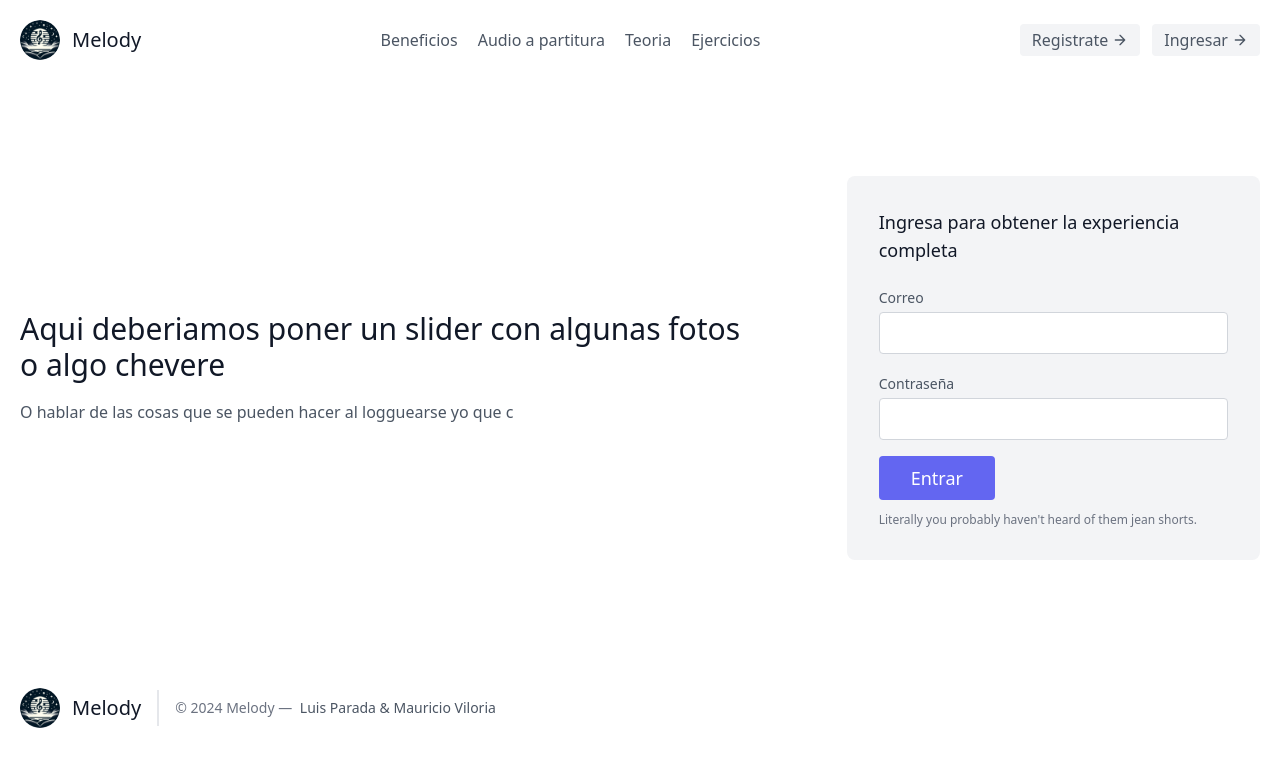
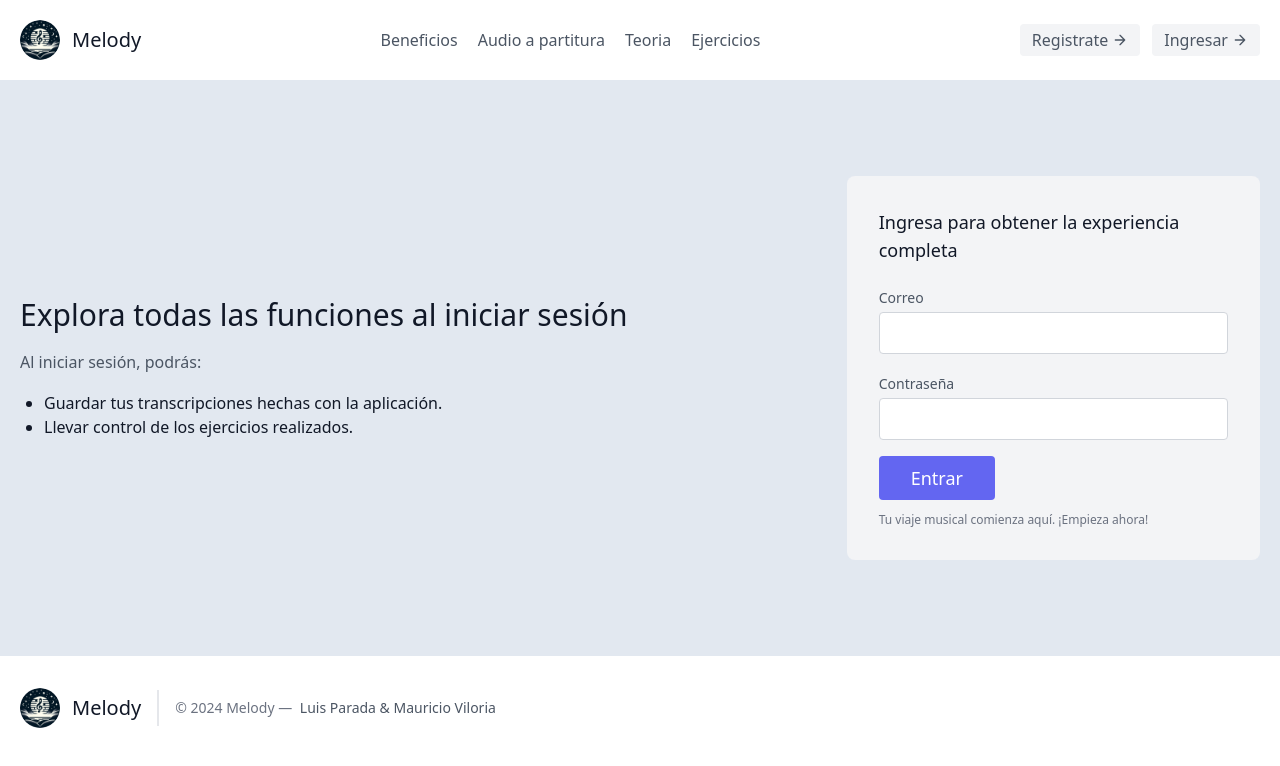
Before and after one commit to LuijoParada/Melody-Front, an Angular app: page /login in a window 1280 px wide. Shown: the top 766 px of the page. Built offline with nearby package versions, Linux system fonts and the light colour scheme; no server answers.

Commit message:
superman

```diff
--- a/src/app/components/login/login.component.html
+++ b/src/app/components/login/login.component.html
@@ -1,13 +1,16 @@
-<section class="text-gray-600 body-font">
+<section class="text-gray-600 body-font bg-slate-200">
   <div class="container px-5 py-24 mx-auto flex flex-wrap items-center">
     <div class="lg:w-3/5 md:w-1/2 md:pr-16 lg:pr-0 pr-0">
-        <h1 class="title-font font-medium text-3xl text-gray-900">Aqui deberiamos poner un slider con algunas fotos o algo chevere</h1>
-        <p class="leading-relaxed mt-4">O hablar de las cosas que se pueden hacer al logguearse yo que c</p>
+      <h1 class="title-font font-medium text-3xl text-gray-900">Explora todas las funciones al iniciar sesión</h1>
+      <p class="leading-relaxed mt-4">Al iniciar sesión, podrás:</p>
+      <ul class="list-disc ml-6 text-gray-900 mt-4">
+        <li>Guardar tus transcripciones hechas con la aplicación.</li>
+        <li>Llevar control de los ejercicios realizados.</li>
+      </ul>
     </div>
 
     <div class="lg:w-2/6 md:w-1/2 bg-gray-100 rounded-lg p-8 flex flex-col md:ml-auto w-full mt-10 md:mt-0">
       <h2 class="text-gray-900 text-lg font-medium title-font mb-5">Ingresa para obtener la experiencia completa</h2>
-
       <form>
         <div class="relative mb-4">
           <label for="Correo" class="leading-7 text-sm text-gray-600">Correo</label>
@@ -20,11 +23,8 @@
         </div>
 
         <button type="submit" class="text-white bg-indigo-500 border-0 py-2 px-8 focus:outline-none hover:bg-indigo-600 rounded text-lg" (click)="onSubmit()">Entrar</button>
-          <p class="text-xs text-gray-500 mt-3">Literally you probably haven't heard of them jean shorts.</p>
-
+        <p class="text-xs text-gray-500 mt-3">Tu viaje musical comienza aquí. ¡Empieza ahora!</p>
       </form>
-
     </div>
-
   </div>
 </section>
```
Lines whose indentation alone changed are shown as unchanged.
